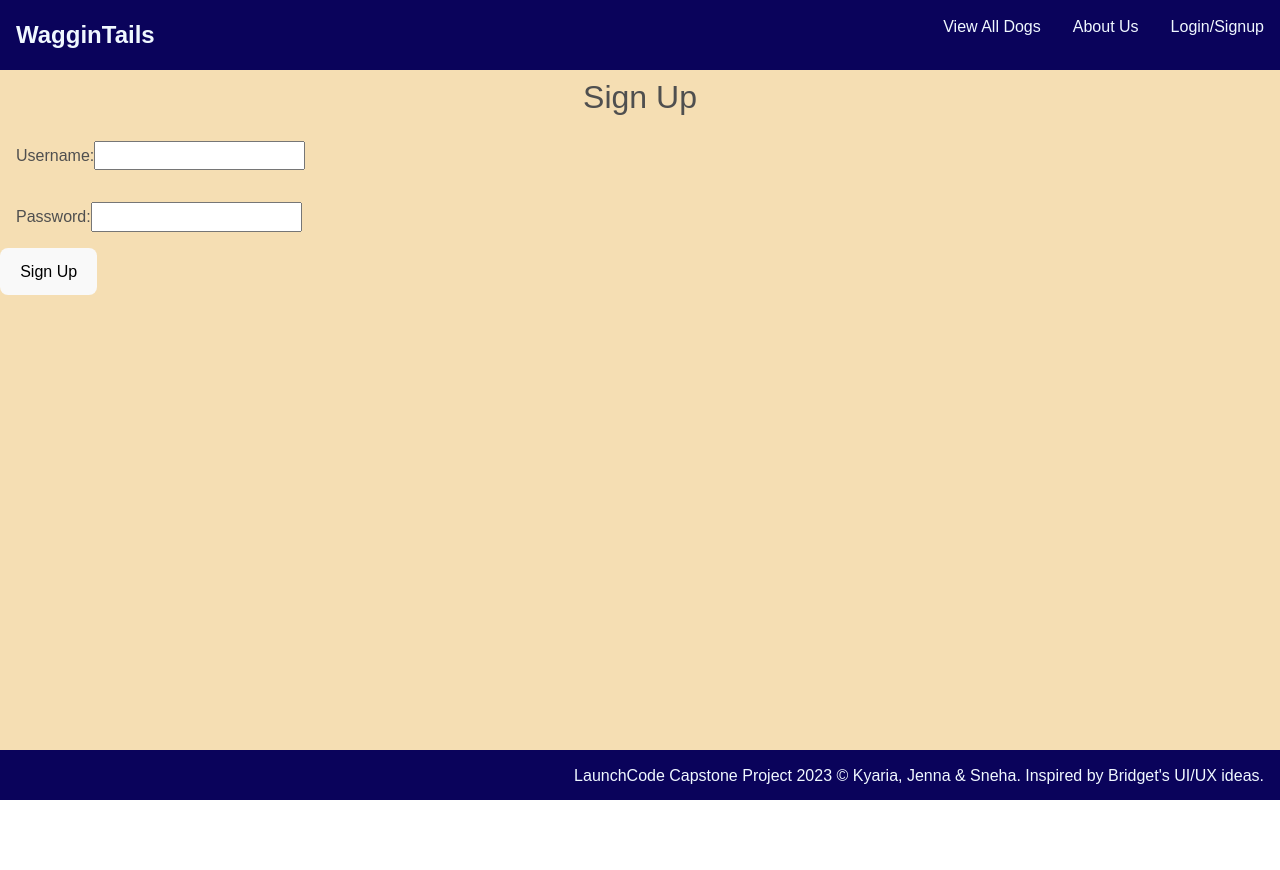
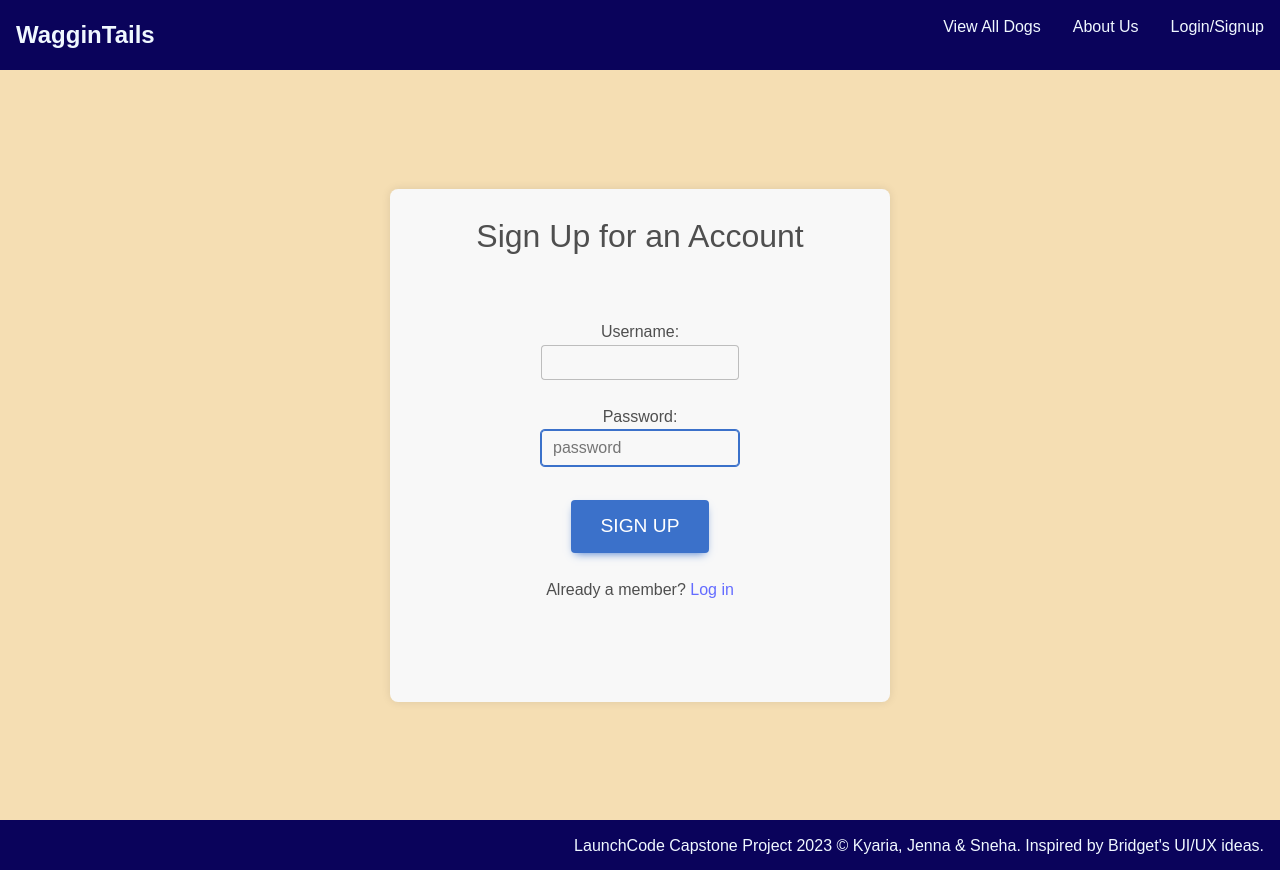
Before and after one commit to aaroncampf/Waggin-Tails, a React (Vite) app in the folder FRONTEND/WagginTails_Frontend/: page /signup in a window 1280 px wide. Before the commit the page ends 800 px from the top, so only its background shows below. Built offline with nearby package versions, Linux system fonts and the light colour scheme.

Commit message:
Login & Signup UI

```diff
--- a/FRONTEND/WagginTails_Frontend/src/App.css
+++ b/FRONTEND/WagginTails_Frontend/src/App.css
@@ -22,16 +22,13 @@
 .about{
 padding-top: 3rem;
 }
-.loginform{
 
-    align-items: center;
-}
 
 .button-container {
     display: flex;
     justify-content: center;
-    margin-top: 20px; /* Adjust the margin as needed */
-    margin-bottom: 20px; /* Add margin-bottom to create space below the button */
+    margin-top: 20px;
+    margin-bottom: 20px;
   }
 
 .center-container {
@@ -41,6 +38,54 @@ padding-top: 3rem;
     height: 50vh; /*Adjust distance between Adoption Form Button and the Adoption Form*/
 }
 
-  .center-button {
-    margin-top: 20px; /* Adjust the margin based on your design */
+.center-button {
+  margin-top: 20px;
+}
+
+  .login-error {
+    color: red;
+    margin-bottom: 10px;
   }
+
+  .signup-error {
+    color: red;
+    margin-bottom: 10px;
+  }
+
+  /* Apply the same styles for both login and signup forms */
+.form-container {
+    display: flex;
+    justify-content: center;
+    align-items: center;
+    min-height: calc(100vh - 50px);
+  }
+
+  .form-container .form {
+    width: 100%;
+    max-width: 500px;
+    padding: 20px;
+    box-shadow: 0px 0px 10px rgba(0,0,0,0.1);
+    border-radius: 8px;
+    background: #f8f8f8;
+    text-align: center;
+
+  }
+
+  .form-container .form button {
+    display: block;
+    margin: 10px auto;
+    width: 70%;
+    max-width: 300px;
+    font-size: 1.2rem;
+    padding: 12px;
+  }
+
+  /* Responsive adjustments */
+  @media (max-width: 600px) {
+    .form-container {
+      padding: 20px;
+    }
+    .form-container .form {
+      padding: 10px;
+    }
+  }
--- a/FRONTEND/WagginTails_Frontend/src/components/AuthContext.jsx
+++ b/FRONTEND/WagginTails_Frontend/src/components/AuthContext.jsx
@@ -4,15 +4,24 @@ const AuthContext = createContext();
 
 export const AuthProvider = ({ children }) => {
   const [loggedIn, setLoggedIn] = useState(false);
+  const [username, setUsername] = useState('');
 
-  const login = () => setLoggedIn(true);
-  const logout = () => setLoggedIn(false);
+  const login = (user) => {
+    setLoggedIn(true);
+    setUsername(user);
+  };
+
+  const logout = () => {
+    setLoggedIn(false);
+    setUsername('');
+  };
 
   return (
-    <AuthContext.Provider value={{ loggedIn, login, logout }}>
+    <AuthContext.Provider value={{ loggedIn, login, logout, username }}>
       {children}
     </AuthContext.Provider>
   );
 };
 
+
 export const useAuth = () => useContext(AuthContext);
--- a/FRONTEND/WagginTails_Frontend/src/components/Homepage.jsx
+++ b/FRONTEND/WagginTails_Frontend/src/components/Homepage.jsx
@@ -1,5 +1,4 @@
 import React from "react";
-import Home from "./LoggedinMessage";
 import HeroSection from "./HeroSection";
 import FeaturedPets from "./FeaturedPets";
 import { Button } from "@chakra-ui/react";
--- a/FRONTEND/WagginTails_Frontend/src/components/LoggedinMessage.jsx
+++ /dev/null
@@ -1,19 +0,0 @@
-import React from 'react';
-import { useAuth } from './AuthContext';
-
-const Home = () => {
-  const { loggedIn } = useAuth();
-
-  return (
-    <div>
-      {loggedIn ? (
-        <p>Welcome! You are logged in.</p>
-
-      ) : (
-        <p>Please log in</p>
-      )}
-    </div>
-  );
-};
-
-export default Home;
--- a/FRONTEND/WagginTails_Frontend/src/components/LoginForm.jsx
+++ b/FRONTEND/WagginTails_Frontend/src/components/LoginForm.jsx
@@ -1,43 +1,36 @@
 import React, { useState } from 'react';
 import { useAuth } from './AuthContext';
-import LoggedinMessage from "./LoggedinMessage";
-import  {Link} from "react-router-dom";
-import {
-  MDBContainer,
-  MDBInput,
-  MDBCheckbox,
-  MDBBtn,
-  MDBIcon
-}
-from 'mdb-react-ui-kit';
-
+import { Link } from "react-router-dom";
+import { MDBContainer, MDBInput, MDBBtn } from 'mdb-react-ui-kit';
 
 const LoginForm = () => {
   const [userName, setUsername] = useState('');
   const [password, setPassword] = useState('');
-  const { login, loggedIn } = useAuth();
+  const [loginError, setLoginError] = useState('');
+  const { login, logout, loggedIn } = useAuth();
 
+  // Determine if mock logic should be used
+  const useMock = import.meta.env.VITE_REACT_APP_USE_MOCK_API === 'true';
 
-  if (loggedIn) {
-    return (
-    <>
-      <LoggedinMessage />
-
-      </>
-    );
-  }
-
-  const handleLogin = async () => {
-
-    login();
+  // Mock user data for simulation
+  const mockUser = {
+    username: 'testuser',
+    password: 'password123'
   };
 
+  const sendUserLoginMock = async () => {
+    await new Promise(resolve => setTimeout(resolve, 1000));
+    if (userName === mockUser.username && password === mockUser.password) {
+      setLoginError('');
+      login(userName);
+    } else {
+      setLoginError('Login failed: Incorrect username or password');
+    }
+  };
 
- // Perform authentication logic here (e.g., API request, token management)
-    // If authentication is successful, call the login function
-const sendUserLogin = async () => {
+  const sendUserLoginAPI = async () => {
     try {
-      const response = await fetch('http://localhost:8080/api/user',  {
+      const response = await fetch('http://localhost:8080/api/user', {
         method: 'POST',
         headers: {
           'Content-Type': 'application/json',
@@ -47,46 +40,52 @@ const sendUserLogin = async () => {
 
       if (response.ok) {
         const data = await response.json();
-        // Assuming the API returns a token upon successful login
-        // You may want to store this token securely, perhaps in localStorage or a cookie
-        login();
+        setLoginError('');
+        login(data.username);
       } else {
-        // Handle authentication failure (display error message, etc.)
-        console.error('Login failed');
+        setLoginError('Login failed. Please check your credentials.');
       }
     } catch (error) {
-      console.error('Error during login:', error);
+      setLoginError('Error during login. Please try again later.');
     }
-
   };
 
+  const handleLogin = async () => {
+    if (useMock) {
+      await sendUserLoginMock();
+    } else {
+      await sendUserLoginAPI();
+    }
+  };
 
   return (
+    <>
 
-   <>
       {loggedIn ? (
-      <div>
-        <p>Welcome! You are logged in.</p>
-        <MDBBtn onClick={logout()}>Log Out</MDBBtn>
+        <div className="form-container">
+        <div className="form">
+          <h2>Welcome {userName}! You are logged in.</h2>
+          <MDBBtn onClick={logout}>Log Out</MDBBtn>
+        </div>
         </div>
       ) : (
-      <div className='loginform'>
+        <div className="form-container">
+        <div className="form">
+        <h2>Log In to Your Account</h2>
+
         <MDBContainer className="p-3 my-5 d-flex flex-column w-50">
-
+            {loginError && <div className="login-error">{loginError}</div>}
             Username: <MDBInput wrapperClass='mb-4' id='userName' type='email' value={userName} onChange={(e) => setUsername(e.target.value)} placeholder="username" autoFocus={true}/>
-      Password: <MDBInput wrapperClass='mb-4'  id='password' type='password' value={password} onChange={(e) => setPassword(e.target.value)}  autoFocus={true}/>
-      <MDBBtn className="mb-4" onClick={sendUserLogin}>Sign in</MDBBtn>
+            Password: <MDBInput wrapperClass='mb-4'  id='password' type='password' value={password} onChange={(e) => setPassword(e.target.value)} placeholder="password" autoFocus={true}/>
+            <MDBBtn className="mb-4" onClick={handleLogin}>Log in</MDBBtn>
             <div className="text-center">
               <p>Not a member? <Link to="/signup">Register</Link></p>
-
             </div>
-
-
           </MDBContainer>
+          </div>
         </div>
         )}
     </>
-
   );
 };
 
--- a/FRONTEND/WagginTails_Frontend/src/components/SignUpForm.jsx
+++ b/FRONTEND/WagginTails_Frontend/src/components/SignUpForm.jsx
@@ -1,35 +1,25 @@
 import React, { useState } from 'react';
 import { useAuth } from './AuthContext';
-import LoggedinMessage from "./LoggedinMessage";
-import {
-  MDBContainer,
-  MDBInput,
-  MDBCheckbox,
-  MDBBtn,
-  MDBIcon
-}
-from 'mdb-react-ui-kit';
-
+import { Link } from 'react-router-dom';
+import { MDBContainer, MDBInput, MDBBtn } from 'mdb-react-ui-kit';
 
 const SignUpForm = () => {
   const [userName, setUsername] = useState('');
   const [password, setPassword] = useState('');
-  const { login, loggedIn } = useAuth();
+  const [signupError, setSignupError] = useState('');
+  const { login, loggedIn, logout } = useAuth();
 
-  if (loggedIn) {
-    return <p> Welcome! you are now logged in.</p>;
-  }
+  const useMock = import.meta.env.VITE_REACT_APP_USE_MOCK_API === 'true';
 
-  const handleSignUp = async () => {
-    login();
-
+  const sendUserSignUpMock = async () => {
+    await new Promise(resolve => setTimeout(resolve, 1000));
+    console.log(`Signup successful for username: ${userName}`);
+    login(userName);
   };
 
-
-//   // Perform signup logic here (e.g., API request, user creation)
-const sendUserSignUp = async () => {
+  const sendUserSignUpAPI = async () => {
     try {
-      const response = await fetch( 'http://localhost:8080/api/user', {
+      const response = await fetch('http://localhost:8080/api/user', {
         method: 'POST',
         headers: {
           'Content-Type': 'application/json',
@@ -38,41 +28,45 @@ const sendUserSignUp = async () => {
       });
 
       if (response.ok) {
-        // Assuming the API returns some data upon successful signup (optional)
         const data = await response.json();
-        // Optionally handle the response data
         console.log('Signup successful:', data);
-
-        // Perform login after successful signup (optional)
-        login();
+        login(userName);
+        setSignupError('');
       } else {
-        // Handle signup failure (display error message, etc.)
-        console.error('Signup failed');
+        setSignupError('Signup failed. Please check your details and try again.');
       }
     } catch (error) {
-      console.error('Error during signup:', error);
+      setSignupError('Error during signup. Please try again later.');
     }
   };
 
+  const handleSignUp = async (e) => {
+    e.preventDefault();
+    if (useMock) {
+      await sendUserSignUpMock();
+    } else {
+      await sendUserSignUpAPI();
+    }
+  };
+
+  if (loggedIn) {
+    return <h1>Thank you for signing up {userName}! You are now logged in.</h1>;
+  }
 
   return (
-    <div>
-      <h2>Sign Up</h2>
-      <form>
-        <label>
-          Username:
-          <input type="text" value={userName} onChange={(e) => setUsername(e.target.value)} />
-        </label>
-        <br />
-        <label>
-          Password:
-          <input type="password" value={password} onChange={(e) => setPassword(e.target.value)} />
-        </label>
-        <br />
-        <button type="submit" onClick={sendUserSignUp}>
-          Sign Up
-        </button>
-      </form>
+    <div className="form-container">
+      <div className="form">
+        {signupError && <div className="signup-error">{signupError}</div>}
+        <h2>Sign Up for an Account</h2>
+        <MDBContainer className="p-3 my-5 d-flex flex-column w-50">
+        Username: <MDBInput wrapperClass='mb-4' id='userName' type='email' value={userName} onChange={(e) => setUsername(e.target.value)} placeholder="username" autoFocus={true}/>
+            Password: <MDBInput wrapperClass='mb-4'  id='password' type='password' value={password} onChange={(e) => setPassword(e.target.value)} placeholder="password" autoFocus={true}/>
+          <MDBBtn className="mb-4" onClick={handleSignUp}>Sign Up</MDBBtn>
+          <div className="text-center">
+            <p>Already a member? <Link to="/login">Log in</Link></p>
+          </div>
+        </MDBContainer>
+      </div>
     </div>
   );
 };
```
Also changed, not shown: FRONTEND/WagginTails_Frontend/src/components/Login.jsx (+18 -12 lines), 2 other files (tests, documents, lock files or other folders). Lines whose indentation alone changed are shown as unchanged.
